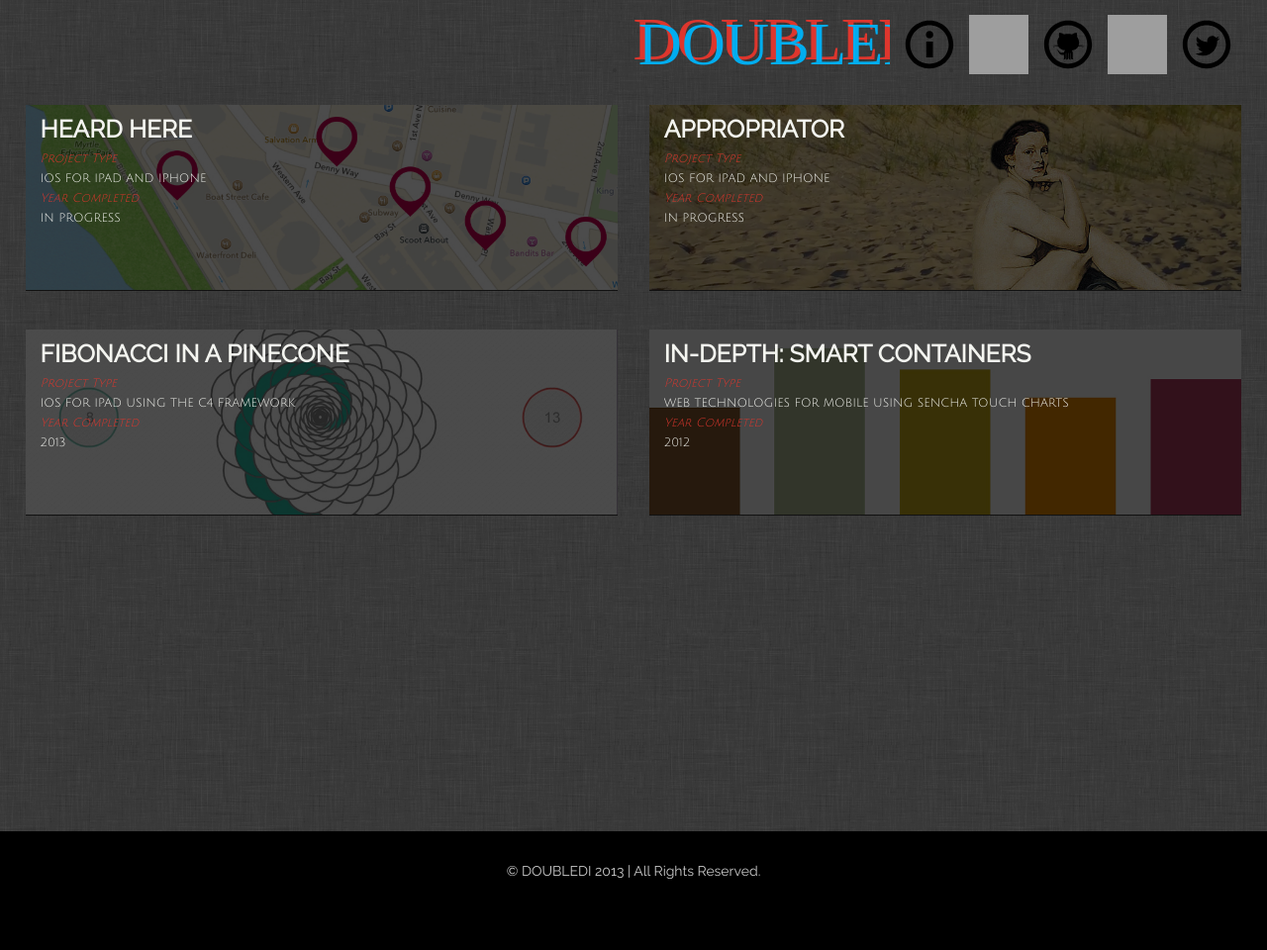
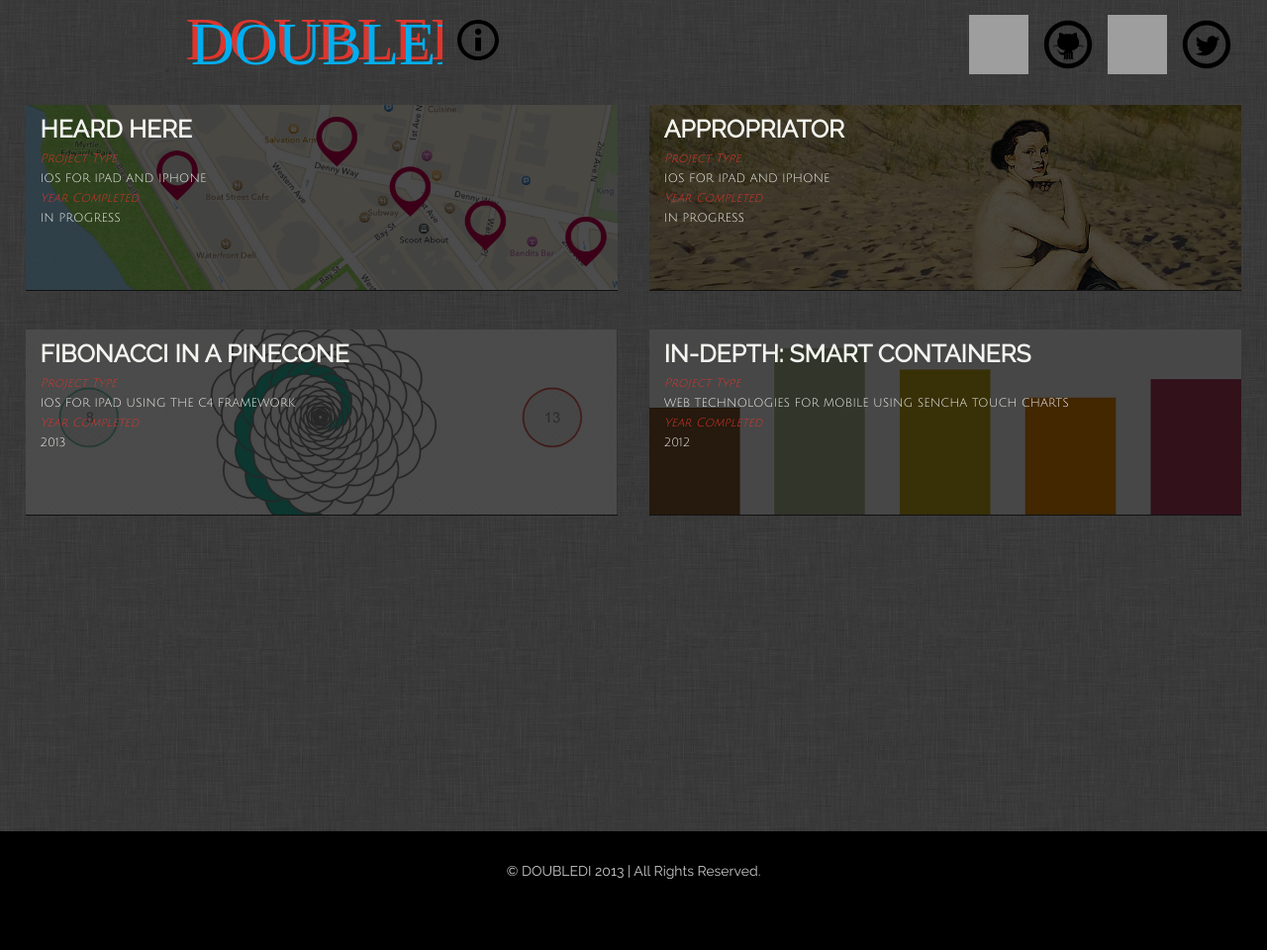
Before and after one commit to diannamertz/doubledi.github.com, a Jekyll site: the page built from index.html, in a window 1280 px wide. Shown: the whole page at 99% size. Built offline with Jekyll 4.4.1, drawn with Linux system fonts in a browser that asks for light colours; grey boxes are pictures that could not be loaded.

Commit message:
index changes

```diff
--- a/_layouts/default.html
+++ b/_layouts/default.html
@@ -28,7 +28,7 @@
                 <li><a href="https://github.com/doubledi?tab=repositories" target="_blank"><object id="icondd" height="60px" width="60px" data="/img/icon-github.svg" type="image/svg+xml"></object></a></li>
                 <li><a href="mailto:diannamertz@gmail.com" target="_top" title="E-mail me!"><object id="icondd" height="60px" width="60px" data="/img/icon-contact.svg" type="image/svg+xml"></object></a></li>
                 <li>
-                    <a href="#myModal" role="btn" data-toggle="modal"> <img src="/img/icon-info.svg" width="60" height="60"></a>
+                    <a href="#myModal" role="btn" data-toggle="modal"> <img src="/img/icon-info.svg" width="10%" height="10%"></a>
                 </li>
                 <li>
                     <svg  version="1.1"
```
